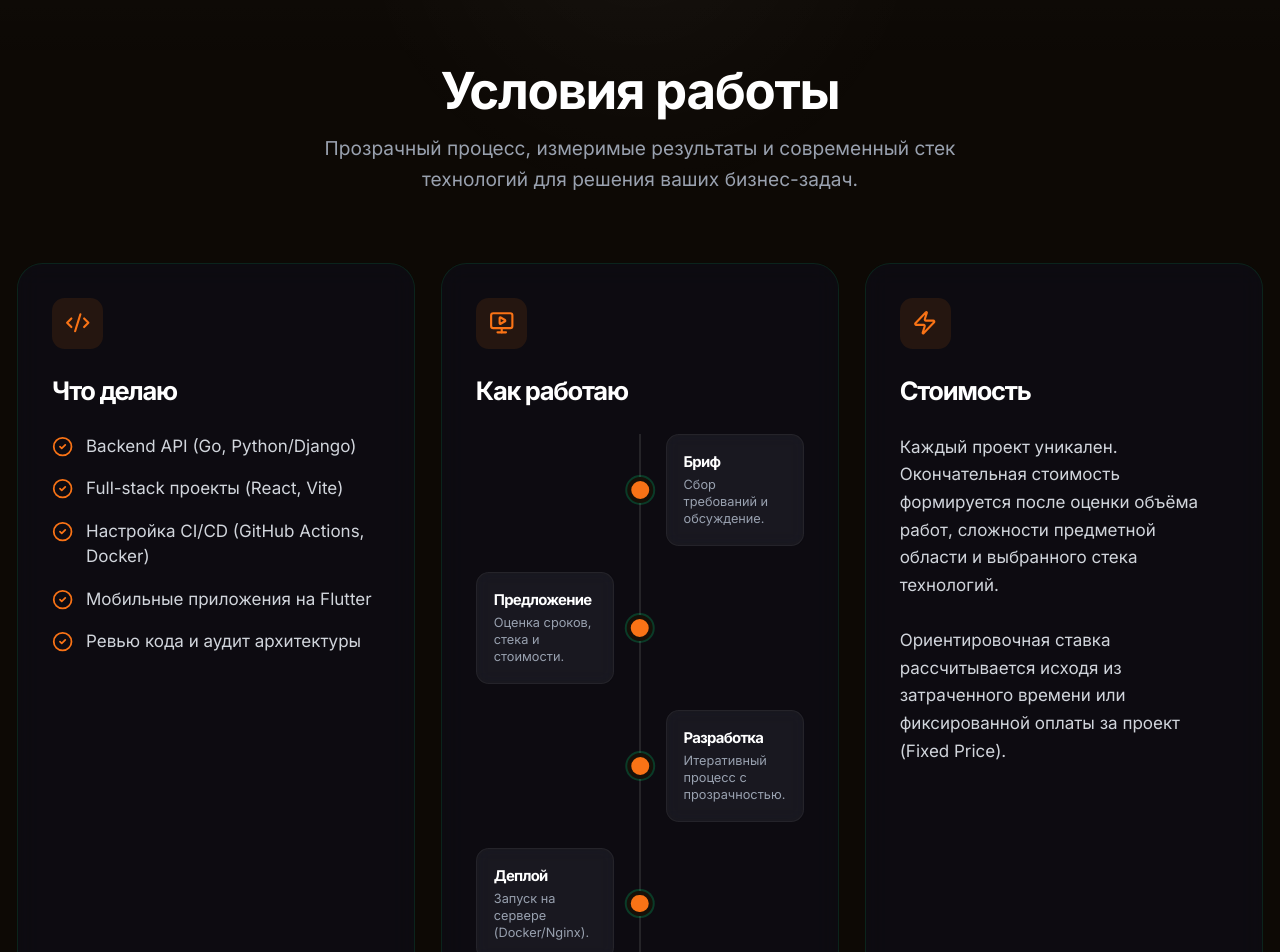
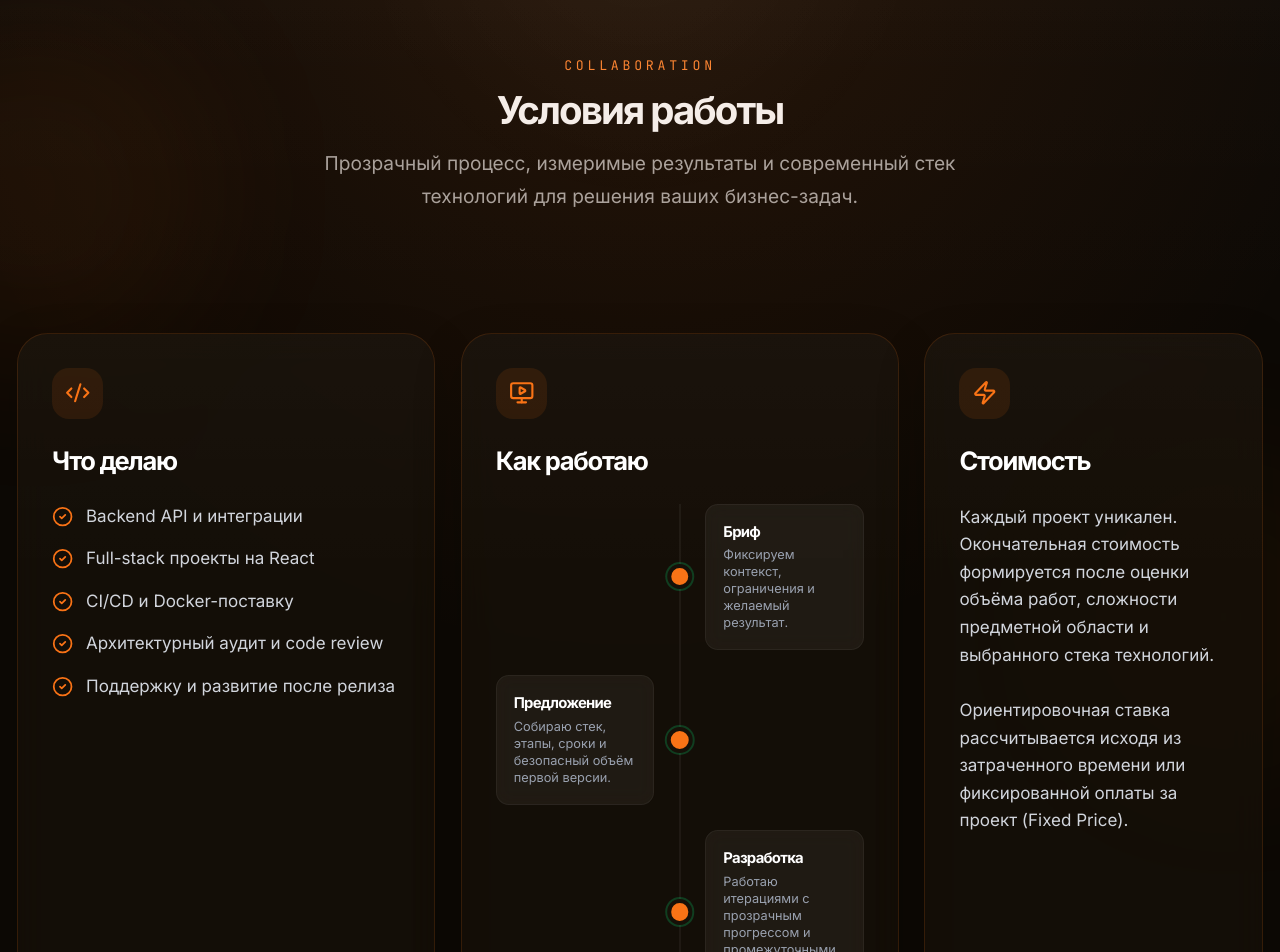
Before and after one commit to rxritet/MyTech, a React (Vite) app in the folder frontend/: page /terms in a window 1280 px wide. Shown: the part 80-1032 px from the top of the page. Built offline with nearby package versions, Linux system fonts and the light colour scheme; no server answers.

Commit message:
style(ui): introduce shared surfaces and button primitives

```diff
--- a/frontend/src/index.css
+++ b/frontend/src/index.css
@@ -16,6 +16,8 @@
   --color-border: var(--border);
   --color-error: var(--error);
   --color-success: var(--success);
+  --color-bg-elevated: var(--bg-elevated);
+  --color-panel: var(--panel);
 }
 
 /* ── Base styles ─────────────────────────────────────────────── */
@@ -23,6 +25,8 @@
   :root {
     --bg: #080810;
     --surface: #0e0e1a;
+    --bg-elevated: #121221;
+    --panel: rgba(14, 14, 26, 0.72);
     --text: #e8e8f0;
     --muted: #5a5a7a;
     --primary: #00ff88;
@@ -35,6 +39,8 @@
   .dark {
     --bg: #0d0905;
     --surface: #161008;
+    --bg-elevated: #1b140d;
+    --panel: rgba(22, 16, 8, 0.78);
     --text: #f5ede8;
     --muted: #6b5a4e;
     --primary: #f97316;
@@ -54,6 +60,10 @@
     line-height: var(--leading-body);
     background-color: var(--bg);
     color: var(--text);
+    background-image:
+      radial-gradient(circle at top, rgba(249, 115, 22, 0.1), transparent 32%),
+      linear-gradient(180deg, rgba(255, 255, 255, 0.015), transparent 18%);
+    min-height: 100vh;
   }
 
   h1,
@@ -79,23 +89,157 @@
   }
 
   .card-glass {
-    background: rgba(14, 14, 26, 0.6);
-    border: 1px solid rgba(0, 255, 136, 0.1);
+    background: var(--panel);
+    border: 1px solid var(--border);
     backdrop-filter: blur(12px);
     transition:
       border-color 0.2s,
-      box-shadow 0.2s;
+      box-shadow 0.2s,
+      transform 0.2s;
   }
 
   .card-glass:hover {
-    border-color: rgba(0, 255, 136, 0.4);
-    box-shadow: 0 0 24px rgba(0, 255, 136, 0.08);
+    border-color: color-mix(in srgb, var(--primary) 45%, transparent);
+    box-shadow: 0 20px 50px rgba(0, 0, 0, 0.22);
+    transform: translateY(-2px);
+  }
+
+  .app-shell {
+    position: relative;
+    isolation: isolate;
+    min-height: 100vh;
+    overflow: clip;
+  }
+
+  .app-shell::before,
+  .app-shell::after {
+    content: "";
+    position: fixed;
+    inset: auto;
+    pointer-events: none;
+    z-index: -1;
+    filter: blur(90px);
+    opacity: 0.65;
+  }
+
+  .app-shell::before {
+    top: 6rem;
+    left: -8rem;
+    width: 20rem;
+    height: 20rem;
+    border-radius: 9999px;
+    background: rgba(249, 115, 22, 0.12);
+  }
+
+  .app-shell::after {
+    right: -6rem;
+    top: 32rem;
+    width: 18rem;
+    height: 18rem;
+    border-radius: 9999px;
+    background: rgba(245, 158, 11, 0.08);
+  }
+
+  .surface-panel {
+    background: linear-gradient(180deg, rgba(255, 255, 255, 0.02), transparent 24%), var(--panel);
+    border: 1px solid var(--border);
+    box-shadow: 0 18px 50px rgba(0, 0, 0, 0.18);
+    backdrop-filter: blur(16px);
+  }
+
+  .section-shell {
+    width: 100%;
+    max-width: 86rem;
+    margin-inline: auto;
+    padding-inline: 0.8rem;
+    padding-block: 6rem;
+  }
+
+  .section-heading {
+    text-align: center;
+    margin-bottom: 3rem;
+  }
+
+  .section-kicker {
+    font-family: var(--font-mono);
+    font-size: 0.78rem;
+    text-transform: uppercase;
+    letter-spacing: 0.28em;
+    color: color-mix(in srgb, var(--primary) 88%, white 12%);
+    margin-bottom: 0.9rem;
+  }
+
+  .section-title {
+    font-size: clamp(2rem, 3vw, 3rem);
+    font-weight: 700;
+    color: var(--text);
+  }
+
+  .section-copy {
+    max-width: 40rem;
+    margin-inline: auto;
+    margin-top: 1rem;
+    color: color-mix(in srgb, var(--text) 66%, transparent);
+    line-height: 1.75;
+  }
+
+  .button-primary,
+  .button-secondary {
+    display: inline-flex;
+    align-items: center;
+    justify-content: center;
+    gap: 0.5rem;
+    border-radius: 0.95rem;
+    padding: 0.9rem 1.35rem;
+    font-weight: 600;
+    transition: transform 0.2s, box-shadow 0.2s, border-color 0.2s, background-color 0.2s, color 0.2s;
+  }
+
+  .button-primary {
+    background: var(--primary);
+    color: var(--bg);
+    box-shadow: 0 16px 36px color-mix(in srgb, var(--primary) 22%, transparent);
+  }
+
+  .button-primary:hover {
+    transform: translateY(-2px);
+    box-shadow: 0 20px 44px color-mix(in srgb, var(--primary) 28%, transparent);
+  }
+
+  .button-secondary {
+    border: 1px solid color-mix(in srgb, var(--primary) 28%, transparent);
+    background: rgba(255, 255, 255, 0.02);
+    color: var(--text);
+  }
+
+  .button-secondary:hover {
+    transform: translateY(-2px);
+    border-color: color-mix(in srgb, var(--primary) 52%, transparent);
+    background: color-mix(in srgb, var(--primary) 10%, transparent);
+  }
+
+  .eyebrow-chip {
+    display: inline-flex;
+    align-items: center;
+    gap: 0.5rem;
+    border-radius: 9999px;
+    border: 1px solid var(--border);
+    background: rgba(255, 255, 255, 0.02);
+    padding: 0.45rem 0.8rem;
+    font-size: 0.8rem;
+    color: color-mix(in srgb, var(--text) 80%, transparent);
   }
 }
 
 /* ── Prose utility: cap paragraph width for readability ──────── */
 @utility prose-text {
   max-width: 640px;
+}
+
+@media (min-width: 768px) {
+  .section-shell {
+    padding-inline: 1.25rem;
+  }
 }
 
 /* ── Global focus-visible ───────────────────────────────────── */
--- a/frontend/src/pages/WorkTermsPage.tsx
+++ b/frontend/src/pages/WorkTermsPage.tsx
@@ -2,36 +2,44 @@ import { Code2, MonitorPlay, Zap, ArrowRight, CheckCircle2 } from "lucide-react"
 import { Link } from "react-router-dom";
 
 export default function WorkTermsPage() {
+  const offerings = [
+    "Backend API и интеграции",
+    "Full-stack проекты на React",
+    "CI/CD и Docker-поставку",
+    "Архитектурный аудит и code review",
+    "Поддержку и развитие после релиза",
+  ];
+
+  const workflow = [
+    { title: "Бриф", desc: "Фиксируем контекст, ограничения и желаемый результат." },
+    { title: "Предложение", desc: "Собираю стек, этапы, сроки и безопасный объём первой версии." },
+    { title: "Разработка", desc: "Работаю итерациями с прозрачным прогрессом и промежуточными демо." },
+    { title: "Деплой", desc: "Готовлю финальную сборку, окружение и инструкцию по поддержке." },
+    { title: "Поддержка", desc: "После релиза помогаю с фикcами, доработками и развитием." },
+  ];
+
   return (
-    <div className="pt-24 pb-20 px-4 min-h-screen flex flex-col mt-10">
-      <div className="max-w-7xl mx-auto w-full flex-1">
+    <main className="min-h-screen px-4 pb-20 pt-28">
+      <div className="mx-auto flex w-full max-w-7xl flex-1 flex-col gap-16">
 
-        {/* Header */}
-        <div className="text-center mb-16 animate-fade-in-up">
-          <h1 className="text-4xl md:text-5xl font-bold text-white mb-4 tracking-tight">Условия работы</h1>
-          <p className="text-gray-400 text-lg max-w-2xl mx-auto leading-relaxed">
+        <div className="section-heading animate-fade-in-up pt-4">
+          <p className="section-kicker">Collaboration</p>
+          <h1 className="section-title text-4xl md:text-5xl">Условия работы</h1>
+          <p className="section-copy text-lg">
             Прозрачный процесс, измеримые результаты и современный стек технологий для решения ваших бизнес-задач.
           </p>
         </div>
 
-        {/* 3 Columns */}
-        <div className="grid grid-cols-1 md:grid-cols-3 gap-6 mb-20">
+        <div className="grid grid-cols-1 gap-6 xl:grid-cols-[1.05fr_1.1fr_0.85fr]">
 
-          {/* Column 1: Что делаю */}
-          <div className="card-glass p-8 rounded-3xl border border-white/10 hover:border-primary/50 transition-all duration-300 animate-fade-in-up" style={{ animationDelay: '100ms' }}>
-            <div className="w-12 h-12 bg-primary/10 rounded-xl flex items-center justify-center text-primary mb-6">
+          <div className="surface-panel rounded-[1.8rem] p-8 animate-fade-in-up" style={{ animationDelay: '100ms' }}>
+            <div className="mb-6 flex h-12 w-12 items-center justify-center rounded-2xl bg-primary/10 text-primary">
               <Code2 className="w-6 h-6" />
             </div>
             <h2 className="text-2xl font-bold text-white mb-6">Что делаю</h2>
             <ul className="space-y-4">
-              {[
-                "Backend API (Go, Python/Django)",
-                "Full-stack проекты (React, Vite)",
-                "Настройка CI/CD (GitHub Actions, Docker)",
-                "Мобильные приложения на Flutter",
-                "Ревью кода и аудит архитектуры"
-              ].map((item, i) => (
-                <li key={i} className="flex items-start gap-3">
+              {offerings.map((item) => (
+                <li key={item} className="flex items-start gap-3">
                   <CheckCircle2 className="w-5 h-5 text-primary shrink-0 mt-0.5" />
                   <span className="text-gray-300">{item}</span>
                 </li>
@@ -39,23 +47,16 @@ export default function WorkTermsPage() {
             </ul>
           </div>
 
-          {/* Column 2: Как работаю */}
-          <div className="card-glass p-8 rounded-3xl border border-white/10 hover:border-primary/50 transition-all duration-300 animate-fade-in-up" style={{ animationDelay: '200ms' }}>
-            <div className="w-12 h-12 bg-primary/10 rounded-xl flex items-center justify-center text-primary mb-6">
+          <div className="surface-panel rounded-[1.8rem] p-8 animate-fade-in-up" style={{ animationDelay: '200ms' }}>
+            <div className="mb-6 flex h-12 w-12 items-center justify-center rounded-2xl bg-primary/10 text-primary">
               <MonitorPlay className="w-6 h-6" />
             </div>
             <h2 className="text-2xl font-bold text-white mb-6">Как работаю</h2>
-            <div className="space-y-6 relative before:absolute before:inset-0 before:ml-[11px] before:-translate-x-px md:before:mx-auto md:before:translate-x-0 before:h-full before:w-0.5 before:bg-white/10">
-              {[
-                { title: "Бриф", desc: "Сбор требований и обсуждение." },
-                { title: "Предложение", desc: "Оценка сроков, стека и стоимости." },
-                { title: "Разработка", desc: "Итеративный процесс с прозрачностью." },
-                { title: "Деплой", desc: "Запуск на сервере (Docker/Nginx)." },
-                { title: "Поддержка", desc: "Доработки по необходимости." }
-              ].map((step, i) => (
-                <div key={i} className="relative flex items-center justify-between md:justify-normal md:odd:flex-row-reverse group">
+            <div className="relative space-y-6 before:absolute before:inset-y-0 before:left-[11px] before:w-px before:bg-white/10 md:before:left-1/2 md:before:-translate-x-1/2">
+              {workflow.map((step) => (
+                <div key={step.title} className="group relative flex items-center justify-between md:justify-normal md:odd:flex-row-reverse">
                   <div className="flex items-center justify-center w-6 h-6 rounded-full border-4 border-surface bg-primary text-surface font-bold text-xs shrink-0 md:order-1 md:group-odd:-translate-x-1/2 md:group-even:translate-x-1/2 shadow-[0_0_0_2px_rgba(0,255,136,0.2)]"></div>
-                  <div className="w-[calc(100%-2.5rem)] md:w-[calc(50%-1.5rem)] p-4 rounded-xl border border-white/5 bg-white/5 backdrop-blur-sm">
+                  <div className="w-[calc(100%-2.5rem)] rounded-xl border border-white/5 bg-white/5 p-4 backdrop-blur-sm md:w-[calc(50%-1.5rem)]">
                     <h3 className="font-bold text-white text-sm mb-1">{step.title}</h3>
                     <p className="text-gray-400 text-xs">{step.desc}</p>
                   </div>
@@ -64,9 +65,8 @@ export default function WorkTermsPage() {
             </div>
           </div>
 
-          {/* Column 3: Стоимость */}
-          <div className="card-glass p-8 rounded-3xl border border-white/10 hover:border-primary/50 transition-all duration-300 animate-fade-in-up flex flex-col" style={{ animationDelay: '300ms' }}>
-            <div className="w-12 h-12 bg-primary/10 rounded-xl flex items-center justify-center text-primary mb-6">
+          <div className="surface-panel flex flex-col rounded-[1.8rem] p-8 animate-fade-in-up" style={{ animationDelay: '300ms' }}>
+            <div className="mb-6 flex h-12 w-12 items-center justify-center rounded-2xl bg-primary/10 text-primary">
               <Zap className="w-6 h-6" />
             </div>
             <h2 className="text-2xl font-bold text-white mb-6">Стоимость</h2>
@@ -75,19 +75,18 @@ export default function WorkTermsPage() {
               <br/><br/>
               Ориентировочная ставка рассчитывается исходя из затраченного времени или фиксированной оплаты за проект (Fixed Price).
             </p>
-            <div className="p-4 rounded-xl bg-primary/10 border border-primary/20 text-center">
+            <div className="rounded-2xl border border-primary/20 bg-primary/10 p-4 text-center">
               <span className="text-primary font-bold text-lg">Обсуждается индивидуально</span>
             </div>
           </div>
 
         </div>
 
-        {/* CTA */}
-        <div className="text-center animate-fade-in-up" style={{ animationDelay: '400ms' }}>
+        <div className="surface-panel animate-fade-in-up rounded-[1.8rem] px-6 py-8 text-center md:px-10" style={{ animationDelay: '400ms' }}>
           <h2 className="text-2xl font-bold text-white mb-6">Готовы обсудить задачу?</h2>
           <Link
             to="/contact"
-            className="inline-flex items-center justify-center gap-2 px-8 py-4 bg-primary hover:bg-violet-700 text-white hover:-translate-y-0.5 hover:shadow-lg hover:shadow-primary/30 rounded-xl font-bold transition-all duration-300"
+            className="button-primary"
           >
             Написать мне
             <ArrowRight className="w-5 h-5" />
@@ -95,6 +94,6 @@ export default function WorkTermsPage() {
         </div>
 
       </div>
-    </div>
+    </main>
   );
 }
```
Also changed, not shown: frontend/src/components/sections/Hero.tsx (+7 -7 lines), frontend/src/components/sections/Services.tsx (+5 -8 lines), frontend/src/components/ui/ServiceCard.tsx (+5 -5 lines).
